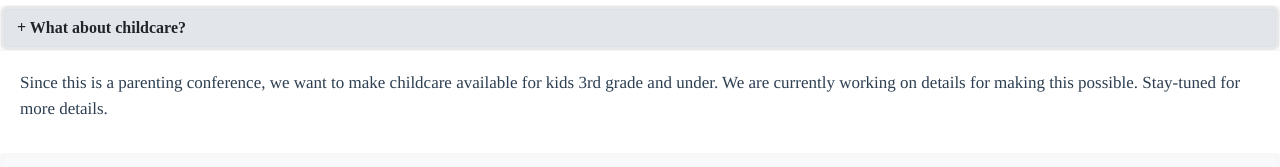
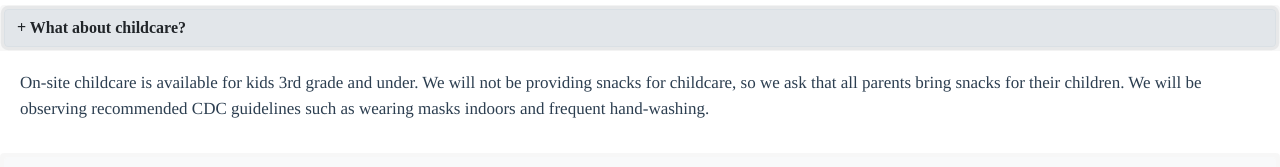
Before and after one commit to echois03/lagunabaptist, a Vue app: page / in a window 1280 px wide. Both pictures are taken after a click on the button "+ What about childcare?". Shown: the part 1935-2102 px from the top of the page. Built offline with nearby package versions, Linux system fonts and the light colour scheme; a web font is replaced by a local one.

Commit message:
childcare FAQ

```diff
--- a/src/components/Main.vue
+++ b/src/components/Main.vue
@@ -145,7 +145,7 @@
             </b-card-header>
             <b-collapse id="accordion-3" accordion="my-accordion" role="tabpanel">
               <b-card-body>
-                <b-card-text>Since this is a parenting conference, we want to make childcare available for kids 3rd grade and under. We are currently working on details for making this possible. Stay-tuned for more details.</b-card-text>
+                <b-card-text>On-site childcare is available for kids 3rd grade and under. We will not be providing snacks for childcare, so we ask that all parents bring snacks for their children. We will be observing recommended CDC guidelines such as wearing masks indoors and frequent hand-washing.</b-card-text>
               </b-card-body>
             </b-collapse>
           </b-card>
```
Also changed, not shown: 1 other file (tests, documents, lock files or other folders).
